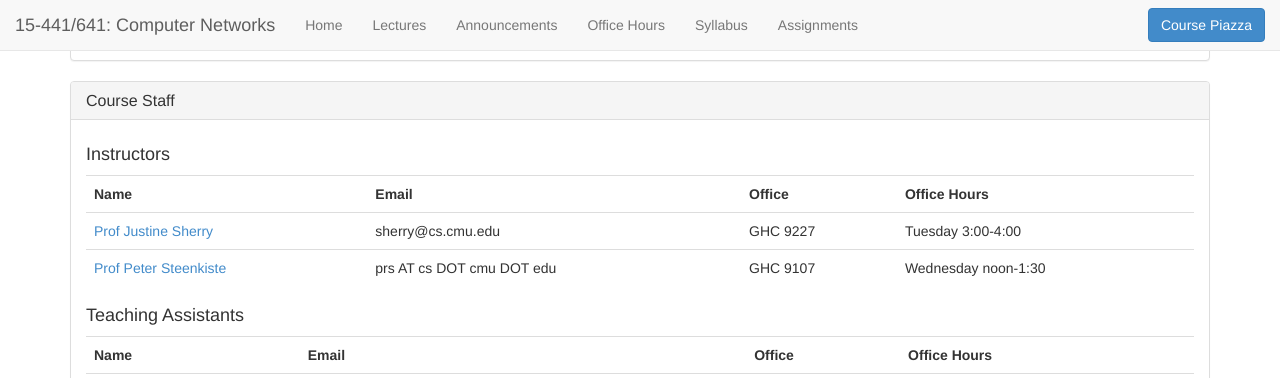
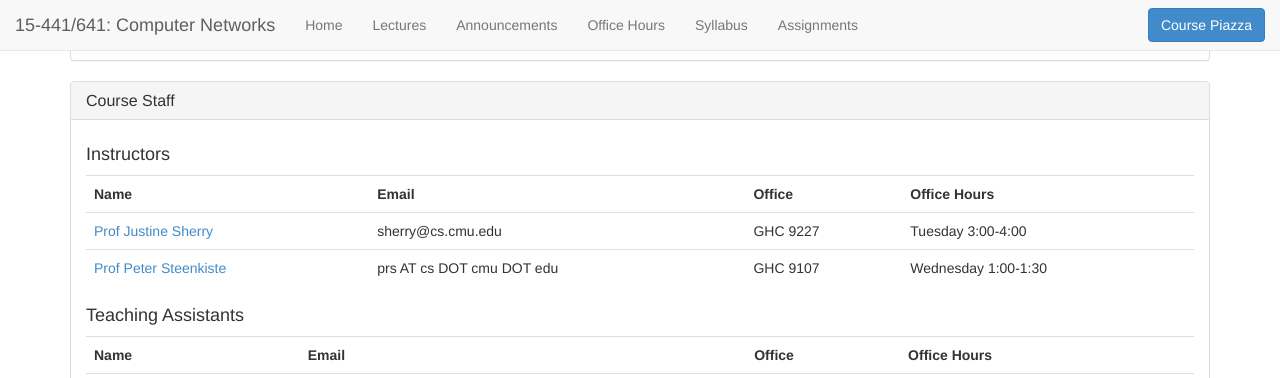
Before and after one commit to computer-networks/sp19, a Jekyll site: the page built from index.html, in a window 1280 px wide and 900 px high, scrolled down 776 px. Shown: the top 378 px of the window. Built offline with Jekyll 4.4.1, drawn with Linux system fonts in a browser that asks for light colours.

Commit message:
changed Peter's office hour timings

```diff
--- a/index.html
+++ b/index.html
@@ -94,7 +94,7 @@ title: 15-441/641 Homepage
 	<td><a href="http://www.cs.cmu.edu/~prs">Prof Peter Steenkiste</a></td>
 	<td><span class="email">prs AT cs DOT cmu DOT edu</span></td>
 	<td>GHC 9107</td>
-	<td>Wednesday noon-1:30</td>
+	<td>Wednesday 1:00-1:30</td>
 	</tr>
 	</table>
 
```
